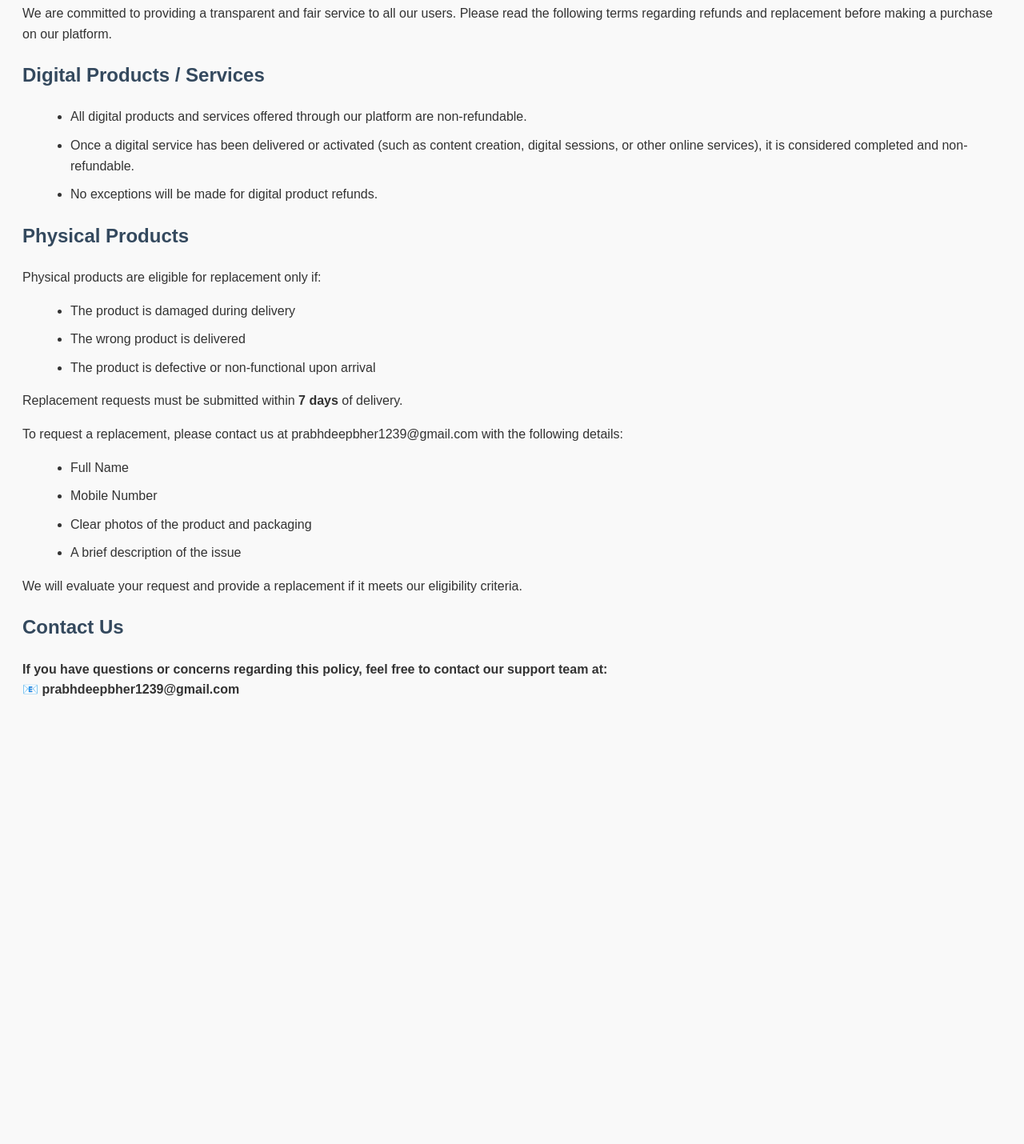
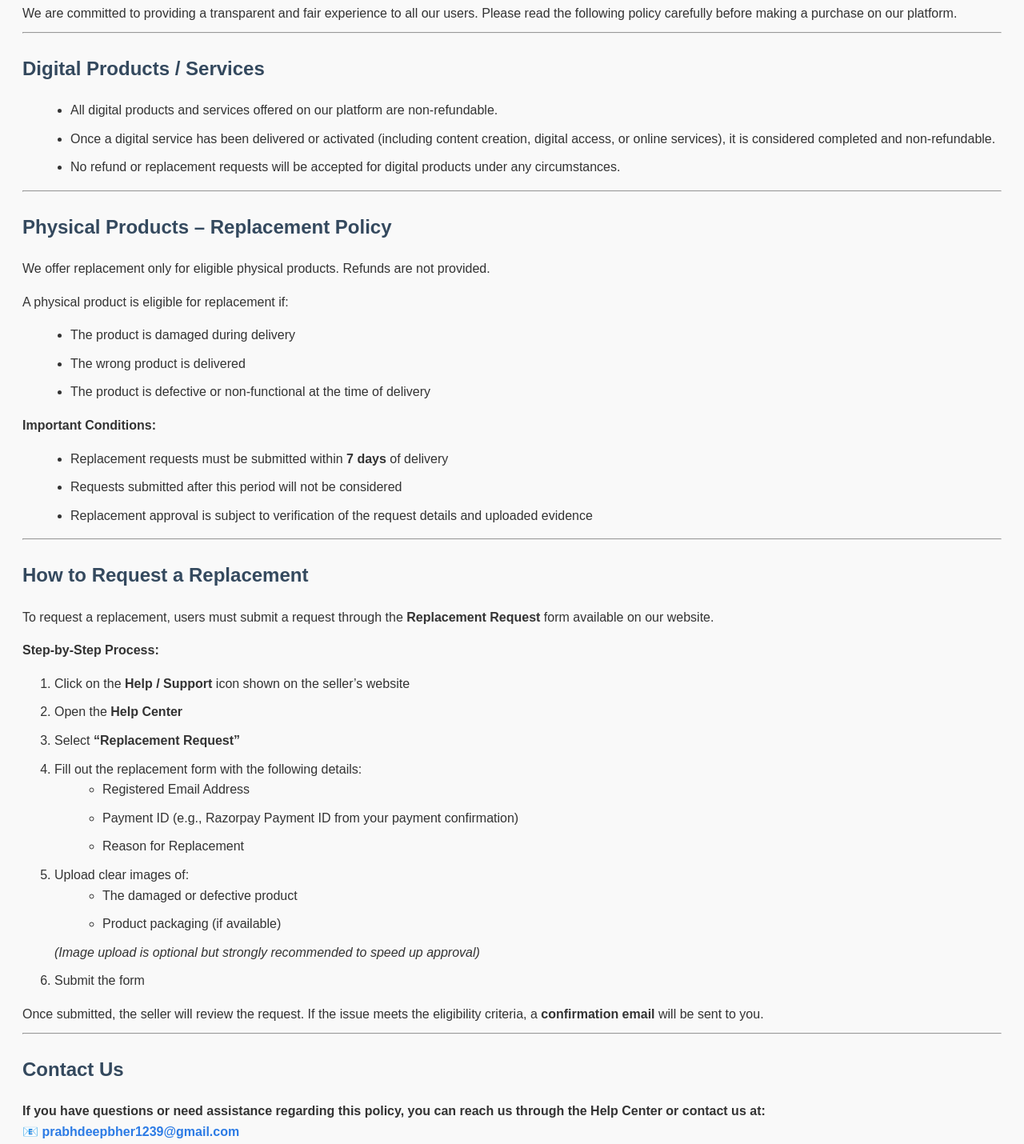
Before and after one commit to prabhdeepbher123/refund, a plain HTML site: page index.html in a window 1280 px wide. Shown: the part 118-1548 px from the top of the page at 80% size. Before the commit the page ends 1031 px from the top, so only its background shows below. Drawn offline with Linux system fonts and the light colour scheme.

Commit message:
Revise refund and replacement policy text
Updated refund and replacement policy for clarity and detail.

```diff
--- a/index.html
+++ b/index.html
@@ -17,6 +17,7 @@
     }
     h2 {
       color: #34495e;
+      margin-top: 25px;
     }
     ul {
       margin-left: 20px;
@@ -28,40 +29,102 @@
       margin-top: 20px;
       font-weight: bold;
     }
+    a {
+      color: #2c7be5;
+      text-decoration: none;
+    }
   </style>
 </head>
 <body>
+
   <h1>Refund and Replacement Policy</h1>
 
-  <p>We are committed to providing a transparent and fair service to all our users. Please read the following terms regarding refunds and replacement before making a purchase on our platform.</p>
+  <p>
+    We are committed to providing a transparent and fair experience to all our users.
+    Please read the following policy carefully before making a purchase on our platform.
+  </p>
+
+  <hr>
 
   <h2>Digital Products / Services</h2>
   <ul>
-    <li>All digital products and services offered through our platform are non-refundable.</li>
-    <li>Once a digital service has been delivered or activated (such as content creation, digital sessions, or other online services), it is considered completed and non-refundable.</li>
-    <li>No exceptions will be made for digital product refunds.</li>
+    <li>All digital products and services offered on our platform are non-refundable.</li>
+    <li>
+      Once a digital service has been delivered or activated (including content creation,
+      digital access, or online services), it is considered completed and non-refundable.
+    </li>
+    <li>
+      No refund or replacement requests will be accepted for digital products under any circumstances.
+    </li>
   </ul>
 
-  <h2>Physical Products</h2>
-  <p>Physical products are eligible for replacement only if:</p>
+  <hr>
+
+  <h2>Physical Products – Replacement Policy</h2>
+  <p>We offer replacement only for eligible physical products. Refunds are not provided.</p>
+
+  <p>A physical product is eligible for replacement if:</p>
   <ul>
     <li>The product is damaged during delivery</li>
     <li>The wrong product is delivered</li>
-    <li>The product is defective or non-functional upon arrival</li>
+    <li>The product is defective or non-functional at the time of delivery</li>
   </ul>
-  <p>Replacement requests must be submitted within <strong>7 days</strong> of delivery.</p>
-  <p>To request a replacement, please contact us at prabhdeepbher1239@gmail.com with the following details:</p>
+
+  <p><strong>Important Conditions:</strong></p>
   <ul>
-    <li>Full Name</li>
-    <li>Mobile Number</li>
-    <li>Clear photos of the product and packaging</li>
-    <li>A brief description of the issue</li>
+    <li>Replacement requests must be submitted within <strong>7 days</strong> of delivery</li>
+    <li>Requests submitted after this period will not be considered</li>
+    <li>
+      Replacement approval is subject to verification of the request details
+      and uploaded evidence
+    </li>
   </ul>
-  <p>We will evaluate your request and provide a replacement if it meets our eligibility criteria.</p>
+
+  <hr>
+
+  <h2>How to Request a Replacement</h2>
+  <p>
+    To request a replacement, users must submit a request through the
+    <strong>Replacement Request</strong> form available on our website.
+  </p>
+
+  <p><strong>Step-by-Step Process:</strong></p>
+  <ol>
+    <li>Click on the <strong>Help / Support</strong> icon shown on the seller’s website</li>
+    <li>Open the <strong>Help Center</strong></li>
+    <li>Select <strong>“Replacement Request”</strong></li>
+    <li>Fill out the replacement form with the following details:
+      <ul>
+        <li>Registered Email Address</li>
+        <li>Payment ID (e.g., Razorpay Payment ID from your payment confirmation)</li>
+        <li>Reason for Replacement</li>
+      </ul>
+    </li>
+    <li>
+      Upload clear images of:
+      <ul>
+        <li>The damaged or defective product</li>
+        <li>Product packaging (if available)</li>
+      </ul>
+      <em>(Image upload is optional but strongly recommended to speed up approval)</em>
+    </li>
+    <li>Submit the form</li>
+  </ol>
+
+  <p>
+    Once submitted, the seller will review the request.
+    If the issue meets the eligibility criteria, a <strong>confirmation email</strong>
+    will be sent to you.
+  </p>
+
+  <hr>
 
   <h2>Contact Us</h2>
-  <p class="contact">If you have questions or concerns regarding this policy, feel free to contact our support team at:<br>
-    📧 prabhdeepbher1239@gmail.com
+  <p class="contact">
+    If you have questions or need assistance regarding this policy,
+    you can reach us through the Help Center or contact us at:<br>
+    📧 <a href="mailto:prabhdeepbher1239@gmail.com">prabhdeepbher1239@gmail.com</a>
   </p>
+
 </body>
 </html>
```
